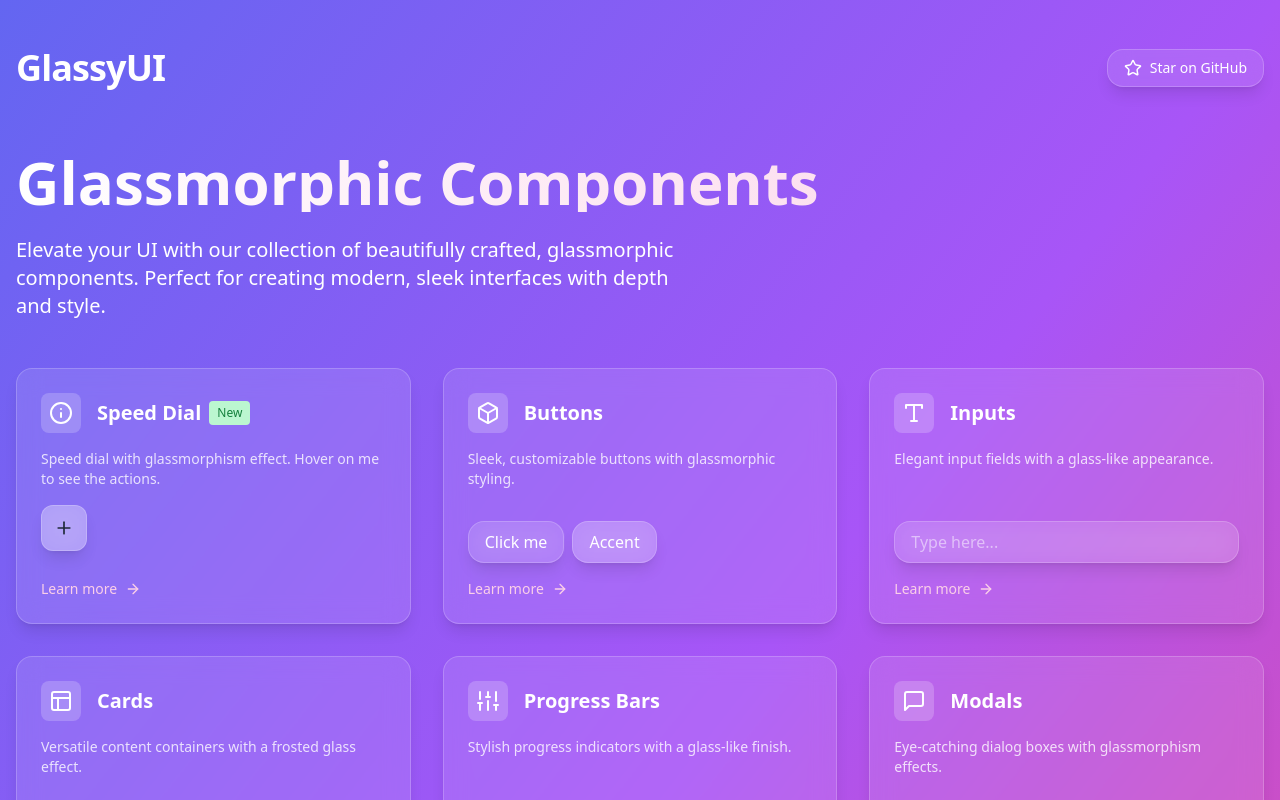
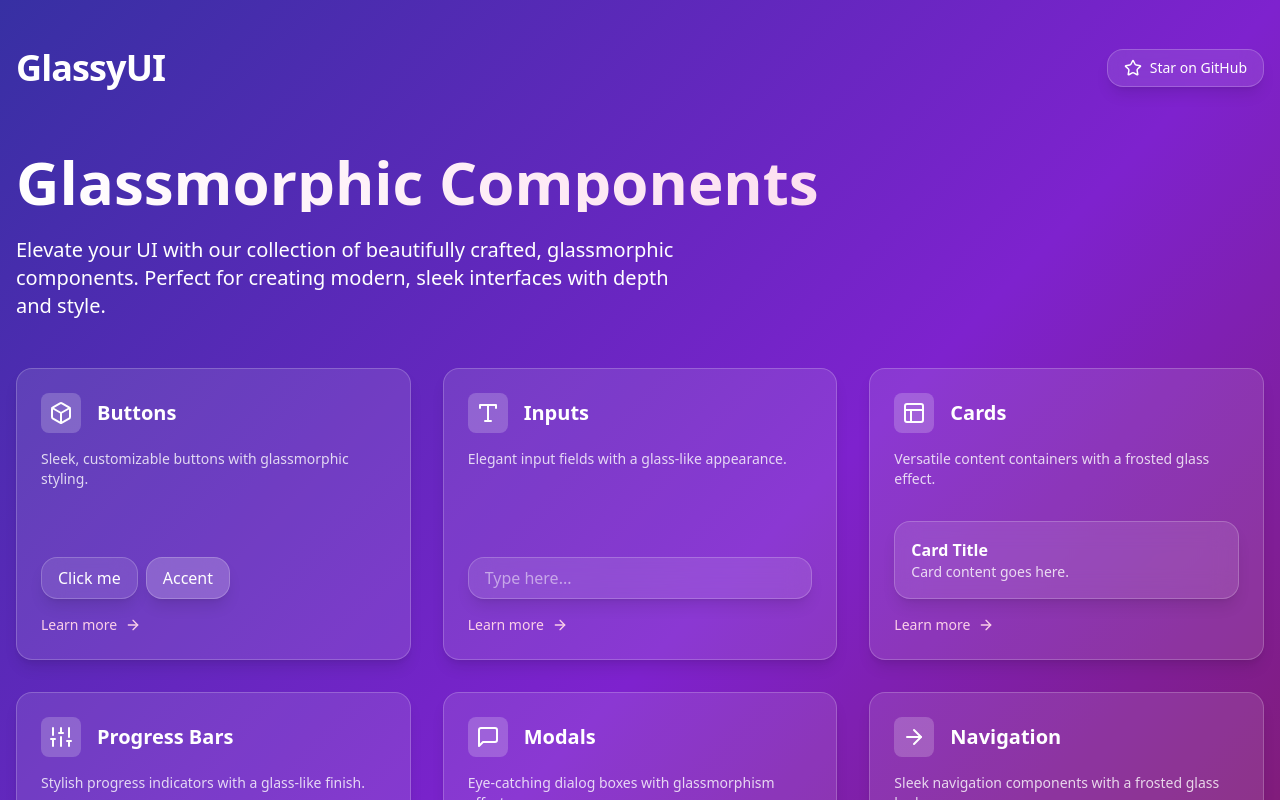
Before and after one commit to Jaishree2310/GlassyUI-Components, a React (Create React App) app: page /components in a window 1280 px wide. Shown: the top 800 px of the page. Built offline with nearby package versions, Linux system fonts and the light colour scheme.

Commit message:
Update GlassyUIComponentsPage.tsx

```diff
--- a/src/components/GlassyUIComponentsPage.tsx
+++ b/src/components/GlassyUIComponentsPage.tsx
@@ -1,12 +1,5 @@
 import React, { useState } from "react";
 import { useNavigate } from "react-router-dom";
-import {
-  FaFacebookF,
-  FaTwitter,
-  FaLinkedinIn,
-  FaInstagram,
-} from "react-icons/fa";
-
 import {
   Star,
   ArrowRight,
@@ -21,8 +14,6 @@ import {
   AlignLeft,
 } from "lucide-react";
 import Tooltip from "./Tooltip";
-import SpeedDial from "./SpeedDial";
-import BackToTopButton from "./BackToTop";
 
 const GlassyUIComponentsPage: React.FC = () => {
   const navigate = useNavigate();
@@ -41,8 +32,7 @@ const GlassyUIComponentsPage: React.FC = () => {
   };
 
   return (
-    <div className="min-h-screen font-sans bg-gradient-to-br from-indigo-500 via-purple-500 to-pink-500 text-white">
-      <BackToTopButton />
+    <div className="min-h-screen font-sans bg-gradient-to-br from-indigo-800 via-purple-700 to-pink-900 text-white">
       <div className="container mx-auto px-4 py-8 lg:py-12">
         <header className="flex justify-between items-center mb-16">
           <div
@@ -92,51 +82,6 @@ const GlassyUIComponentsPage: React.FC = () => {
           </p>
 
           <div className="grid grid-cols-1 md:grid-cols-2 lg:grid-cols-3 gap-8">
-            <ComponentCard
-              title="Speed Dial"
-              description="Speed dial with glassmorphism effect. Hover on me to see the actions."
-              icon={<Info size={24} />}
-              status="New"
-              onClick={() => navigate("/speed-dial-details")}
-            >
-              <SpeedDial
-                direction="right"
-                actionButtons={[
-                  {
-                    icon: <FaFacebookF size={20} />,
-                    label: "Facebook",
-                    key: "facebook",
-                    action: () => {
-                      window.open("https://www.facebook.com", "_blank");
-                    },
-                  },
-                  {
-                    icon: <FaTwitter size={20} />,
-                    label: "Twitter",
-                    key: "twitter",
-                    action: () => {
-                      window.open("https://www.twitter.com", "_blank");
-                    },
-                  },
-                  {
-                    icon: <FaLinkedinIn size={20} />,
-                    label: "LinkedIn",
-                    key: "linkedin",
-                    action: () => {
-                      window.open("https://www.linkedin.com", "_blank");
-                    },
-                  },
-                  {
-                    icon: <FaInstagram size={20} />,
-                    label: "Instagram",
-                    key: "instagram",
-                    action: () => {
-                      window.open("https://www.instagram.com", "_blank");
-                    },
-                  },
-                ]}
-              />
-            </ComponentCard>
             <ComponentCard
               title="Buttons"
               description="Sleek, customizable buttons with glassmorphic styling."
@@ -322,11 +267,10 @@ const ComponentCard: React.FC<{
   description: string;
   icon: React.ReactNode;
   onClick: () => void;
-  status?: string;
   children?: React.ReactNode;
-}> = ({ title, description, icon, onClick, children, status }) => {
+}> = ({ title, description, icon, onClick, children }) => {
   const getGlassyClasses = () => {
-    return "backdrop-filter backdrop-blur-md bg-white/10 border border-white/20 rounded-2xl shadow-lg transition-all duration-300";
+    return "bg-white/10 border border-white/20 color-white-500/50 rounded-2xl shadow-lg transition-all duration-300";
   };
 
   return (
@@ -337,11 +281,6 @@ const ComponentCard: React.FC<{
       <div className="flex items-center mb-4">
         <div className="p-2 bg-white/20 rounded-lg mr-4">{icon}</div>
         <h3 className="text-xl font-bold">{title}</h3>
-        {status && (
-          <span className="ml-2 px-2 py-1 bg-green-200 text-green-700 text-xs font-medium rounded">
-            {status}
-          </span>
-        )}
       </div>
       <p className="text-sm opacity-80 mb-4 flex-grow">{description}</p>
       {children}
```
